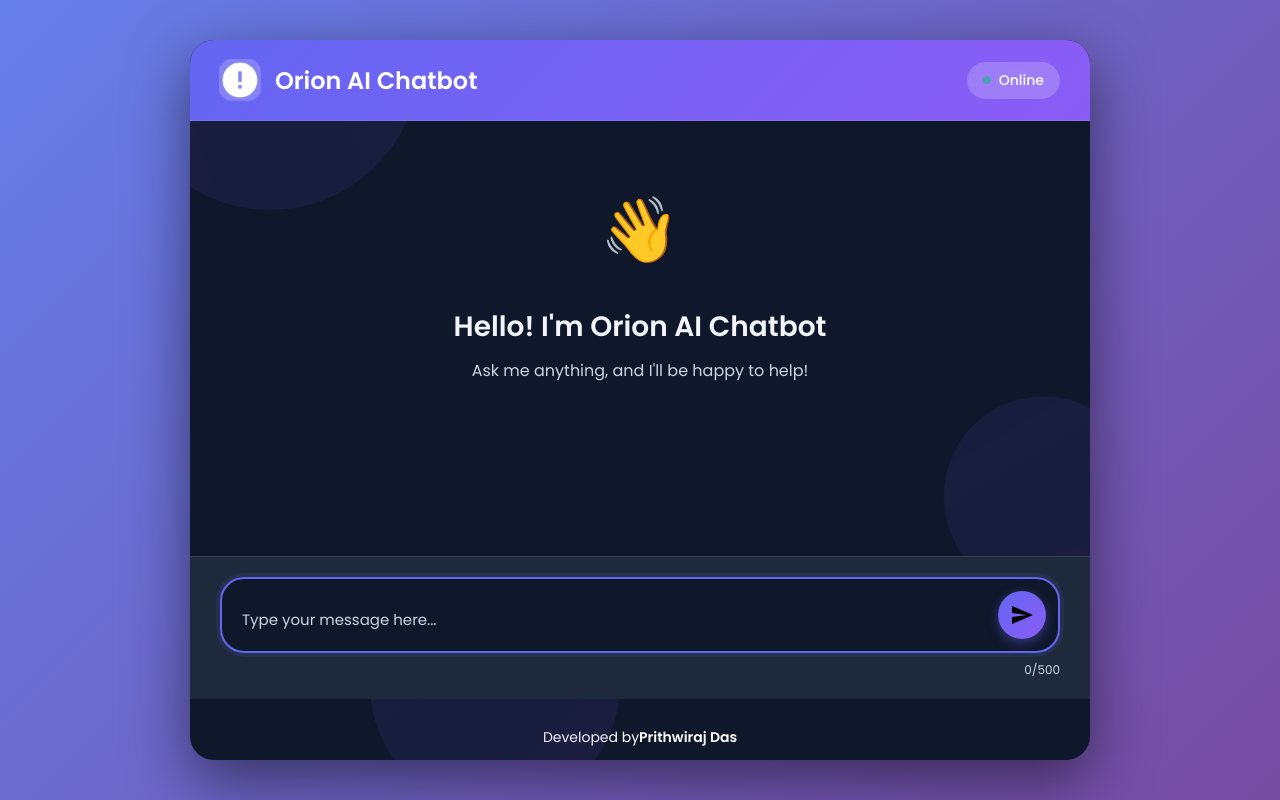
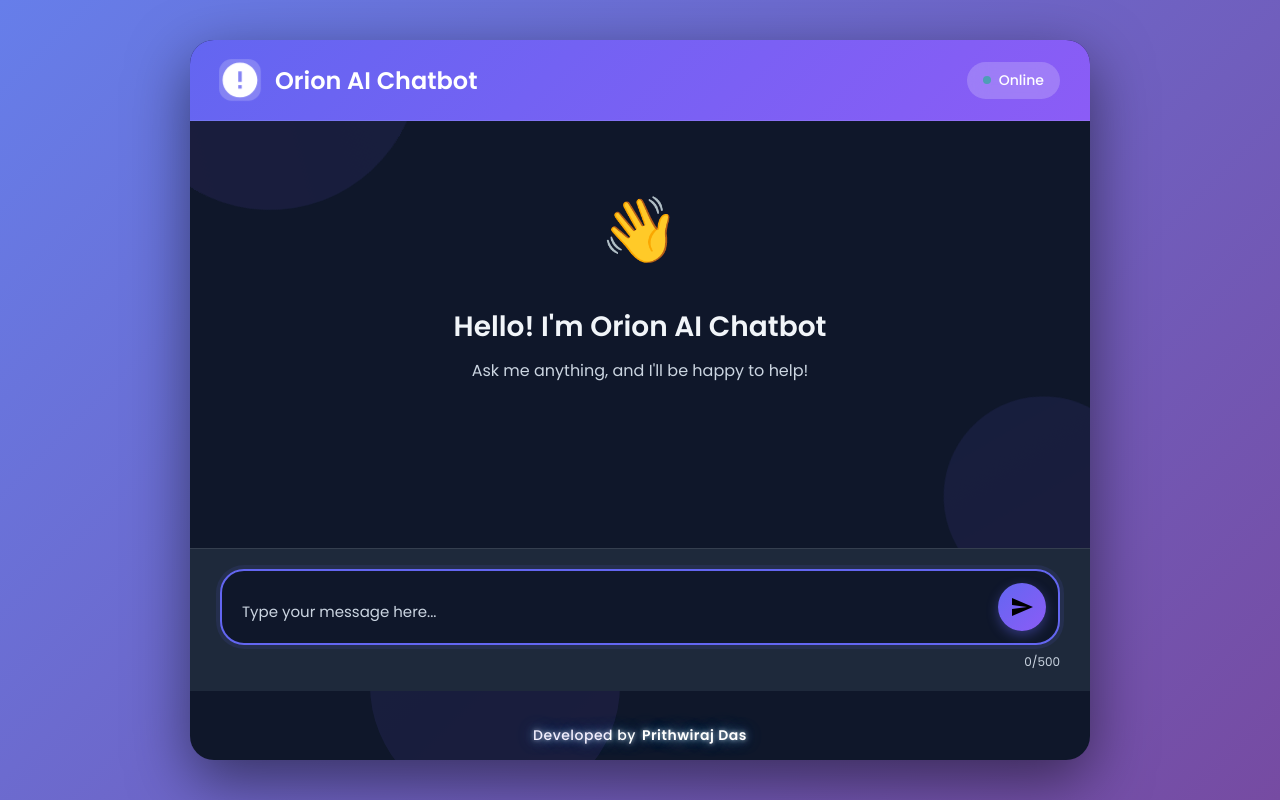
Before and after one commit to prithwiraj84/Orion-AI-chatbot, a Flask app: page / in a window 1280 px wide. Run offline with Flask 3, Linux system fonts and the light colour scheme.

Commit message:
Enhance chat footer styles with glow effect
Updated the chat footer styles to enhance appearance and added a glow effect.

```diff
--- a/static/styles.css
+++ b/static/styles.css
@@ -495,21 +495,56 @@ textarea#userInput::placeholder {
 html {
     scroll-behavior: smooth;
 }
+
 .chat-footer {
     width: 100%;
-    text-align: center;
-    padding: 12px 0;
-    font-size: 14px;
-    color: #ffffff;
-    background: transparent;
-    margin-top: 16px;
-    font-family: 'Poppins', sans-serif;
+    padding: 14px 0;
+    margin-top: 20px;
+
     display: flex;
     justify-content: center;
     align-items: center;
+
+    font-family: 'Poppins', sans-serif;
+    font-size: 14px;
+    font-weight: 500;
+    letter-spacing: 0.5px;
+
+    color: #ffffff;
+    text-align: center;
+
+    background: transparent;
+
+    /* Glow effect */
+    text-shadow:
+        0 0 5px rgba(255, 255, 255, 0.6),
+        0 0 10px rgba(120, 200, 255, 0.6),
+        0 0 20px rgba(120, 200, 255, 0.5),
+        0 0 30px rgba(120, 200, 255, 0.4);
+
+    animation: footerGlow 3s ease-in-out infinite alternate;
 }
 
 .chat-footer strong {
+    margin-left: 6px;
     color: #ffffff;
     font-weight: 600;
 }
+
+/* Glow animation */
+@keyframes footerGlow {
+    0% {
+        text-shadow:
+            0 0 4px rgba(255, 255, 255, 0.5),
+            0 0 8px rgba(120, 200, 255, 0.5),
+            0 0 16px rgba(120, 200, 255, 0.4),
+            0 0 24px rgba(120, 200, 255, 0.3);
+    }
+    100% {
+        text-shadow:
+            0 0 6px rgba(255, 255, 255, 0.9),
+            0 0 14px rgba(120, 200, 255, 0.9),
+            0 0 26px rgba(120, 200, 255, 0.7),
+            0 0 40px rgba(120, 200, 255, 0.6);
+    }
+}
```
